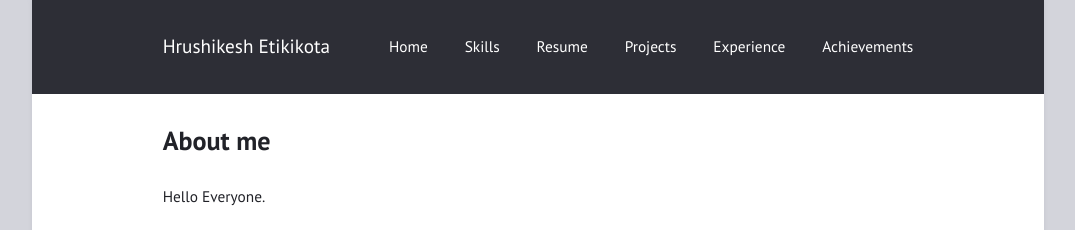
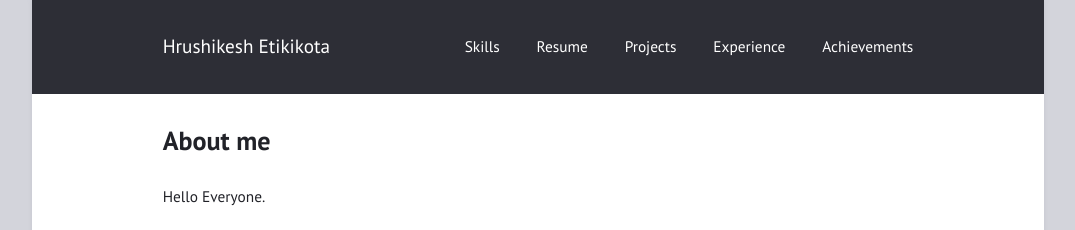
Before and after one commit to Hrushi-E/hrushi-e.github.io, a Jekyll site: the page built from index.md, in a window 1280 px wide. Shown: the top 230 px of the page, without its empty margins (102-1177 px from the left). Built offline with Jekyll 4.4.1, drawn with Linux system fonts in a browser that asks for light colours.

Commit message:
Update _config.yml

```diff
--- a/_config.yml
+++ b/_config.yml
@@ -16,7 +16,7 @@ minimal: false             # use a dark header
 # Menu
 
 navigation:                # accepts {file, title, url, icon, sidebaricon}
-  - {file: "index.md",title: "Home"}
+  #- {file: "index.md",title: "Home"}
   - {file: "skills.md",title: "Skills"}
   - {url: "https://hrushi-e.github.io/hrushikeshetikikotaresume.pdf" , title: "Resume"}
   - {file: "projects.md",title: "Projects"}
```
